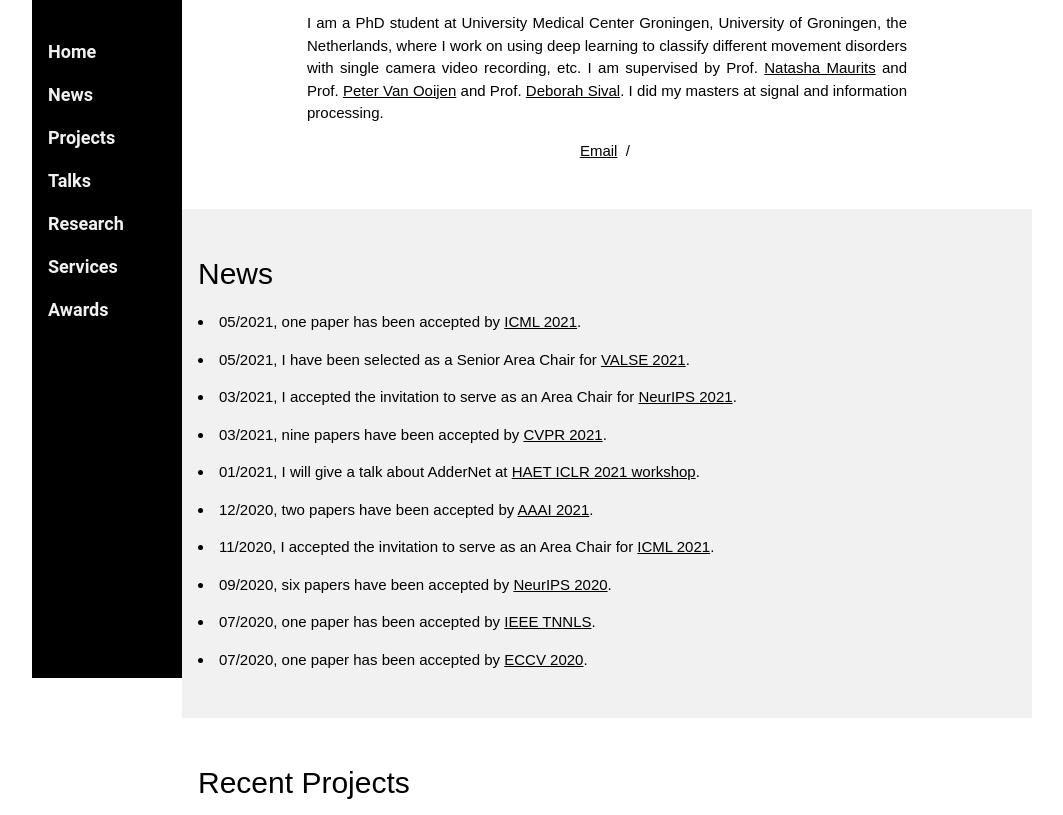
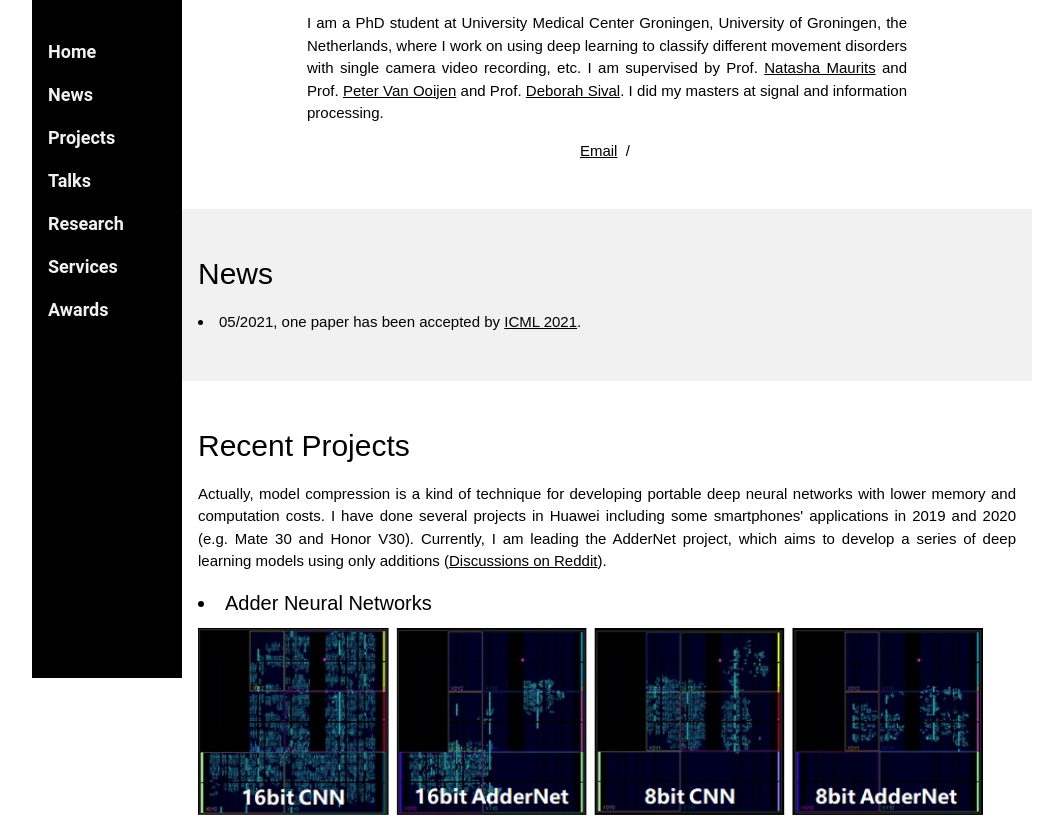
Before and after one commit to jiudaa/homepage, a plain HTML site: page index.html in a window 1280 px wide. Shown: the part 122-937 px from the top of the page, without its empty margins (108-1171 px from the left). Drawn offline with Linux system fonts and the light colour scheme; a script that the page names is missing.

Commit message:
Update index.html

```diff
--- a/index.html
+++ b/index.html
@@ -73,16 +73,6 @@
    <div class="w3-container w3-light-grey w3-padding-32" id="news">
    <h2>News</h2>
       <p><li> 05/2021, one paper has been accepted by <a href="https://icml.cc/">ICML 2021</a>.</li></p>
-      <p><li> 05/2021, I have been selected as a Senior Area Chair for <a href="http://valser.org/">VALSE 2021</a>.</li></p>
-      <p><li> 03/2021, I accepted the invitation to serve as an Area Chair for <a href="https://nips.cc/Conferences/2021/">NeurIPS 2021</a>.</li></p>
-      <p><li> 03/2021, nine papers have been accepted by <a href="http://cvpr2021.theRcvf.com/">CVPR 2021</a>.</li></p>
-      <p><li> 01/2021, I will give a talk about AdderNet at <a href="https://haet2021.github.io/speakers.html">HAET ICLR 2021 workshop</a>.</li></p>
-      <p><li> 12/2020, two papers have been accepted by <a href="https://aaai.org/Conferences/AAAI-21/">AAAI 2021</a>.</li></p>
-      <p><li> 11/2020, I accepted the invitation to serve as an Area Chair for <a href="https://icml.cc/Conferences/2021">ICML 2021</a>.</li></p>
-      <p><li> 09/2020, six papers have been accepted by <a href="https://nips.cc/Conferences/2020">NeurIPS 2020</a>.</li></p>
-      <p><li> 07/2020, one paper has been accepted by <a href="https://ieeexplore.ieee.org/xpl/RecentIssue.jsp?punumber=5962385">IEEE TNNLS</a>.</li></p>
-      <p><li> 07/2020, one paper has been accepted by <a href="https://eccv2020.eu/accepted-papers/">ECCV 2020</a>.</li></p>
-
       <!--
       <p><li> 06/2020, two papers have been accepted by <a href="https://icml.cc/Conferences/2020/AcceptedPapersInitial">ICML 2020</a>.</li></p>
       <p><li> 07/2020, one paper has been accepted by <a href="http://2020.acmmm.org/accepted-paper-id-list.txt">ACM MM 2020</a>.</li></p>
@@ -108,7 +98,7 @@
         I would like to say, <span style="color:red">AdderNet is very cool!</span> The initial idea was came up in about 2017 when climbing with some friends at Beijing. By replacing all convolutional layers (except the first and the last layers), we now can obtain comparable performance on ResNet architectures. In addition, to make the story more complete, we recent release the hardware implementation and some quantization methods. The results are quite encouraging, we can reduce both <strong>the energy consumption and thecircuit areas significantly without affecting the performance</strong>. Now, we are working on more applications to reduce the costs of launching AI algorithms such as low-level vision, detection, and NLP tasks.
         </p>
 
-        <h4><li>GhostNet on MindSpore: SOTA Lightweight CV Networks</li></h4>
+<!--         <h4><li>GhostNet on MindSpore: SOTA Lightweight CV Networks</li></h4>
         <img style="width:96%;" src="images/GhostNet.png">
         <p class="w3-justify">
         <a style="color: #447ec9" href="https://live.huawei.com/huaweiconnect/meeting/cn/5872.html">Huawei Connect (HC) 2020</a> | <a style="color: #447ec9" href="https://www.mindspore.cn/resources/hub">MindSpore Hub</a>
@@ -124,7 +114,7 @@
         </p>
         <p class="w3-justify">
         This project aims to develop a video style transfer system on the <strong>Huawei Atlas 200 DK AI developer Kit</strong>. The latency of the original model for processing one image is about <span style="color:red">630ms</span>. After accelerating it using our method, the lantency now is about <span style="color:red">40ms</span>.
-        </p>
+        </p>   -->
 
   </div>
 
@@ -161,18 +151,18 @@
    <div class="w3-container w3-light-grey w3-padding-32" id="service">
     <h2>Services</h2>
       <p><li> Area Chair of <a href="https://icml.cc/Conferences/2021">ICML 2021</a>, <a href="https://nips.cc/Conferences/2021/">NeurIPS 2021</a>.</p>
-      <p><li> Senior Program Committee Members of <a href="https://ijcai-21.org/">IJCAI 2021</a>, <a href="https://www.ijcai20.org/">IJCAI 2020</a> and <a href="https://www.ijcai19.org/program-committee.html">IJCAI 2019</a>.</p>
+<!--       <p><li> Senior Program Committee Members of <a href="https://ijcai-21.org/">IJCAI 2021</a>, <a href="https://www.ijcai20.org/">IJCAI 2020</a> and <a href="https://www.ijcai19.org/program-committee.html">IJCAI 2019</a>.</p>
       <p><li> Journal Reviewers of <a href="https://ieeexplore.ieee.org/xpl/RecentIssue.jsp?punumber=34">IEEE T-PAMI</a>, <a href="https://www.springer.com/journal/11263">IJCV</a>, <a href="https://ieeexplore.ieee.org/xpl/RecentIssue.jsp?punumber=83">IEEE T-IP</a>, <a href="https://ieeexplore.ieee.org/xpl/RecentIssue.jsp?punumber=5962385">IEEE T-NNLS</a>, <a href="https://ieeexplore.ieee.org/xpl/RecentIssue.jsp?punumber=6046">IEEE T-MM</a>, <a href="https://ieeexplore.ieee.org/xpl/RecentIssue.jsp?punumber=69">IEEE T-KDE</a>, etc.</p>
-      <p><li> Program Committee Members of ICCV 2021, AAAI 2021, ICLR 2021, NeurIPS 2020, ICML 2020, ECCV 2020, CVPR 2020, ICLR 2020, AAAI 2020, ICCV 2019, CVPR 2019, ICLR 2019, AAAI 2019, IJCAI 2018, AAAI 2018, NeurIPS 2018, etc.</p>
+      <p><li> Program Committee Members of ICCV 2021, AAAI 2021, ICLR 2021, NeurIPS 2020, ICML 2020, ECCV 2020, CVPR 2020, ICLR 2020, AAAI 2020, ICCV 2019, CVPR 2019, ICLR 2019, AAAI 2019, IJCAI 2018, AAAI 2018, NeurIPS 2018, etc.</p> -->
   </div>
 
   <!-- The Awards Section -->
   <div class="w3-container w3-padding-32" id="award">
     <h2>Awards</h2>
-    <p><li> 2020, <a href="https://mp.weixin.qq.com/s/dORL01lgFNDHgjp3KMJmiQ">Nomination for Outstanding Youth Paper Award</a>, <a href="https://worldaic.com.cn/portal/en/aboutus.html">WAIC</a></p>
+<!--     <p><li> 2020, <a href="https://mp.weixin.qq.com/s/dORL01lgFNDHgjp3KMJmiQ">Nomination for Outstanding Youth Paper Award</a>, <a href="https://worldaic.com.cn/portal/en/aboutus.html">WAIC</a></p>
     <p><li> 2017, <a href="https://research.google/outreach/phd-fellowship/recipients/?category=2017">Google PhD Fellowship</a></p>
     <p><li> 2017, <a href="http://scholarship.baidu.com/">Baidu Scholarship</a></p>
-    <p><li> 2017, President's PhD Scholarship, Peking University</p>
+    <p><li> 2017, President's PhD Scholarship, Peking University</p> -->
     <p><li> 2017, National Scholarship for Graduate Students</p>
     <p><li> 2016, National Scholarship for Graduate Students</p>
   </div>
```
